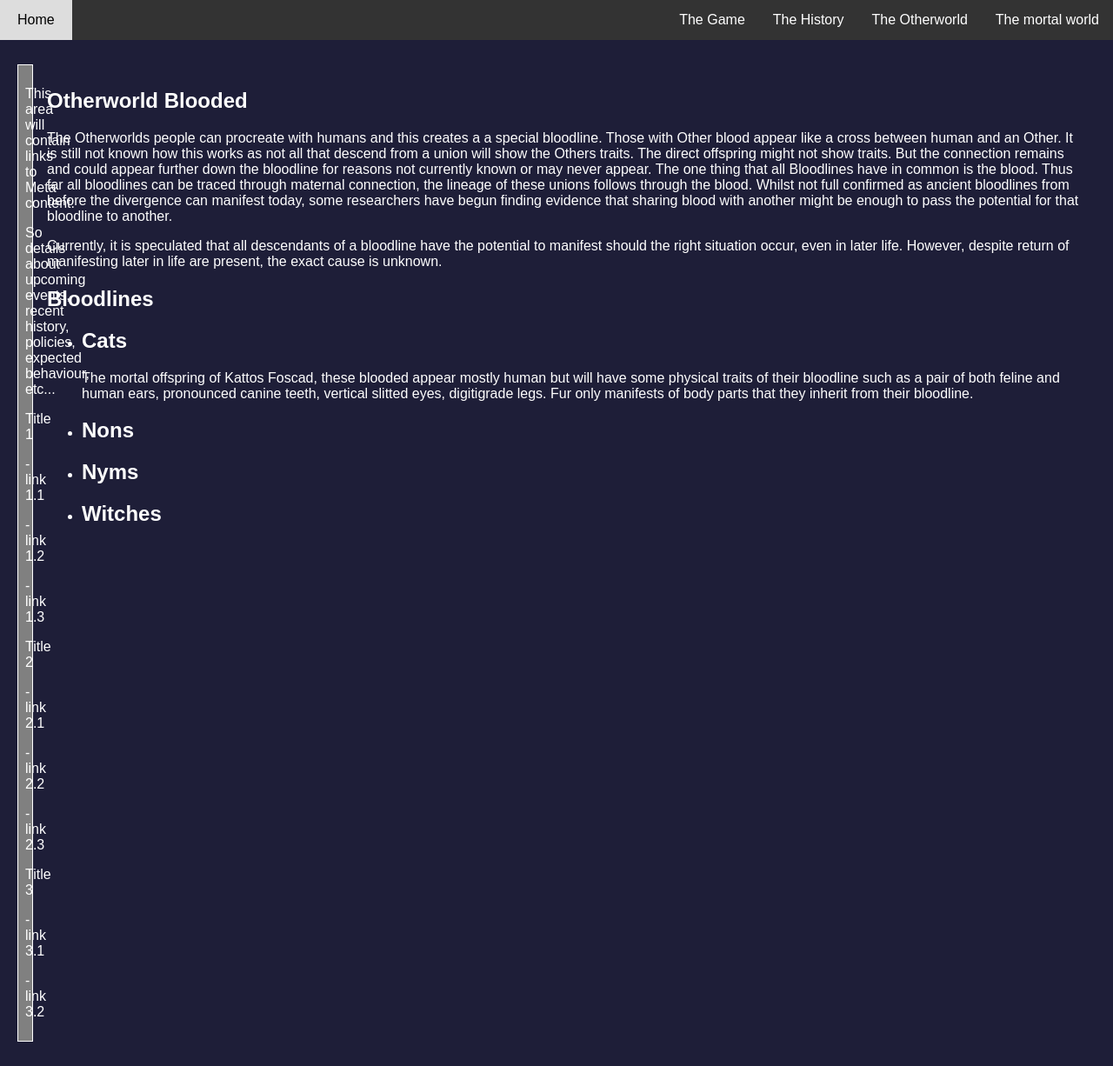
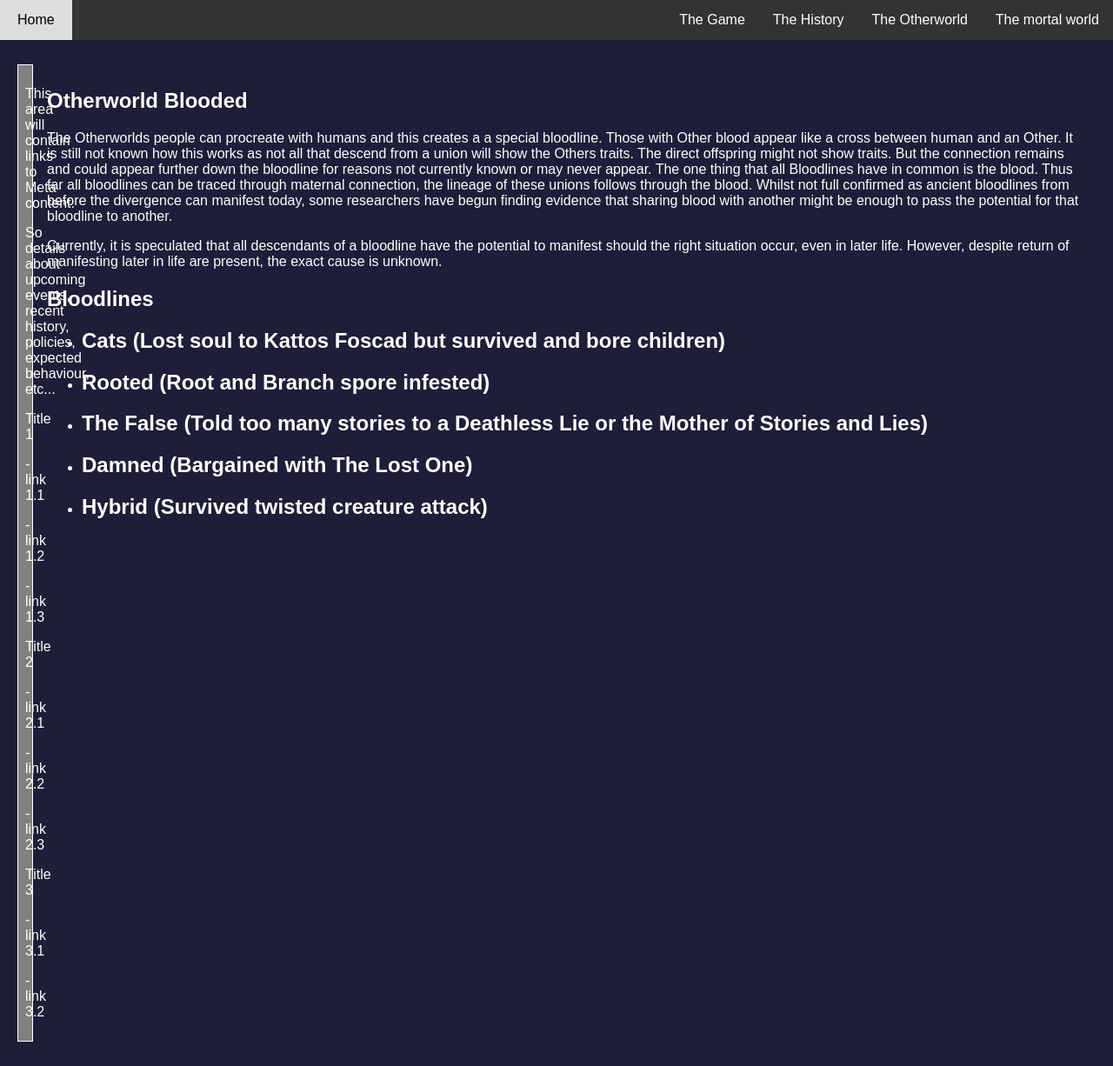
Before and after one commit to KikiUnique/KikiUnique.github.io, a Jekyll site: the page built from docs/world/bloodlines.md, in a window 1280 px wide. Shown: the whole page at 87% size. Built offline with Jekyll 4.4.1, drawn with Linux system fonts in a browser that asks for light colours; the repository's description, which GitHub fills in, is left out.

Commit message:
Update MSL description and plan bloodline names and 1 line desc

```diff
--- a/docs/world/bloodlines.md
+++ b/docs/world/bloodlines.md
@@ -9,9 +9,8 @@ The one thing that all Bloodlines have in common is the blood. Thus far all bloo
 Currently, it is speculated that all descendants of a bloodline have the potential to manifest should the right situation occur, even in later life. However, despite return of manifesting later in life are present, the exact cause is unknown.
 
 # Bloodlines
-- ## Cats
-  The mortal offspring of Kattos Foscad, these blooded appear mostly human but will have some physical traits of their bloodline such as a pair of both feline and human ears, pronounced canine
-  teeth, vertical slitted eyes, digitigrade legs. Fur only manifests of body parts that they inherit from their bloodline.
-- ## Nons
-- ## Nyms
-- ## Witches
+- ## Cats (Lost soul to Kattos Foscad but survived and bore children)
+- ## Rooted (Root and Branch spore infested)
+- ## The False (Told too many stories to a Deathless Lie or the Mother of Stories and Lies)
+- ## Damned (Bargained with The Lost One)
+- ## Hybrid (Survived twisted creature attack)
```
Also changed, not shown: docs/otherworld/ancient.md (+2 -2 lines).
